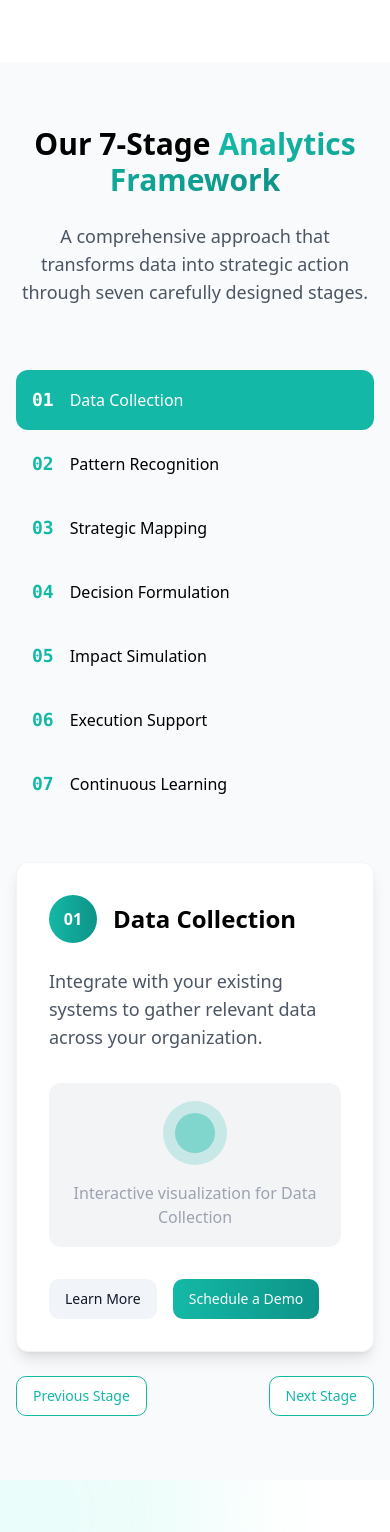
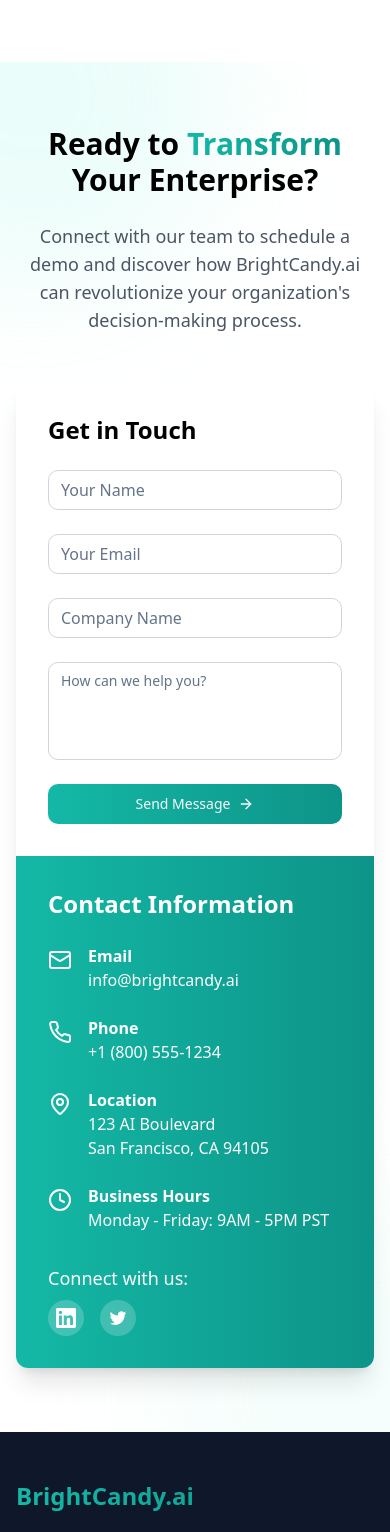
Before and after one commit to PezanB/brightcandy-ai-spark, a React (Vite) app: page / in a window 390 px wide. Shown: the part 4474-6006 px from the top of the page. Built offline with nearby package versions, Linux system fonts and the light colour scheme.

Commit message:
Remove framework section
Remove the framework section and its related components.

```diff
--- a/src/components/Framework.tsx
+++ /dev/null
@@ -1,154 +0,0 @@
-
-import { useState } from 'react';
-import { cn } from "@/lib/utils";
-import { Button } from "@/components/ui/button";
-
-const Framework = () => {
-  const [activeStage, setActiveStage] = useState(0);
-
-  const stages = [
-    {
-      number: "01",
-      title: "Data Collection",
-      description: "Integrate with your existing systems to gather relevant data across your organization."
-    },
-    {
-      number: "02",
-      title: "Pattern Recognition",
-      description: "Our AI identifies patterns and trends in your operational data that humans might miss."
-    },
-    {
-      number: "03",
-      title: "Strategic Mapping",
-      description: "Connect identified patterns to your strategic KPIs and business objectives."
-    },
-    {
-      number: "04",
-      title: "Decision Formulation",
-      description: "Generate actionable decisions based on real-time data and strategic goals."
-    },
-    {
-      number: "05",
-      title: "Impact Simulation",
-      description: "Model the potential outcomes of decisions before implementation."
-    },
-    {
-      number: "06",
-      title: "Execution Support",
-      description: "Provide teams with clear guidance on implementing decisions."
-    },
-    {
-      number: "07",
-      title: "Continuous Learning",
-      description: "Monitor outcomes and refine decision models based on real-world results."
-    }
-  ];
-
-  return (
-    <section id="framework" className="section-padding bg-gray-50 dark:bg-brightcandy-dark/20 relative overflow-hidden">
-      {/* Background Elements */}
-      <div className="absolute top-40 -right-20 w-80 h-80 bg-teal-200/20 rounded-full blur-3xl -z-10" />
-      <div className="absolute -bottom-20 -left-20 w-80 h-80 bg-teal-100/20 rounded-full blur-3xl -z-10" />
-
-      <div className="container mx-auto px-4 sm:px-6 lg:px-8">
-        <div className="text-center max-w-3xl mx-auto mb-16">
-          <h2 className="text-3xl md:text-4xl font-bold mb-6">
-            Our 7-Stage <span className="gradient-text">Analytics Framework</span>
-          </h2>
-          <p className="text-lg text-gray-600">
-            A comprehensive approach that transforms data into strategic action through seven carefully designed stages.
-          </p>
-        </div>
-
-        <div className="flex flex-col lg:flex-row gap-12">
-          {/* Framework Navigation */}
-          <div className="lg:w-1/3">
-            <div className="sticky top-24">
-              <div className="space-y-1">
-                {stages.map((stage, index) => (
-                  <button
-                    key={index}
-                    className={cn(
-                      "w-full text-left p-4 rounded-lg transition-all duration-300 flex items-center gap-4",
-                      activeStage === index
-                        ? "bg-teal-500 text-white"
-                        : "hover:bg-teal-100/30"
-                    )}
-                    onClick={() => setActiveStage(index)}
-                  >
-                    <span className={cn(
-                      "font-mono text-lg font-bold",
-                      activeStage === index
-                        ? "text-white"
-                        : "text-teal-500"
-                    )}>
-                      {stage.number}
-                    </span>
-                    <div className="text-left">
-                      <h3 className="font-medium">{stage.title}</h3>
-                    </div>
-                  </button>
-                ))}
-              </div>
-            </div>
-          </div>
-
-          {/* Framework Content */}
-          <div className="lg:w-2/3">
-            <div className="bg-white dark:bg-brightcandy-dark/40 shadow-lg rounded-xl p-8 border border-gray-100 dark:border-brightcandy-dark/60">
-              <div className="flex items-center gap-4 mb-6">
-                <div className="w-12 h-12 rounded-full gradient-bg flex items-center justify-center text-white font-bold">
-                  {stages[activeStage].number}
-                </div>
-                <h3 className="text-2xl font-bold">{stages[activeStage].title}</h3>
-              </div>
-
-              <p className="text-lg text-gray-600 mb-8">
-                {stages[activeStage].description}
-              </p>
-
-              <div className="aspect-video bg-gray-100 dark:bg-brightcandy-dark/60 rounded-lg mb-8 overflow-hidden">
-                <div className="w-full h-full flex items-center justify-center">
-                  <div className="text-center">
-                    <div className="w-16 h-16 mx-auto mb-4 rounded-full bg-teal-500/20 flex items-center justify-center">
-                      <div className="w-10 h-10 rounded-full bg-teal-500/40"></div>
-                    </div>
-                    <p className="text-gray-400">Interactive visualization for {stages[activeStage].title}</p>
-                  </div>
-                </div>
-              </div>
-
-              <div className="flex flex-wrap gap-4">
-                <Button variant="secondary" className="hover-scale">
-                  Learn More
-                </Button>
-                <Button asChild className="gradient-bg hover-scale">
-                  <a href="#contact">Schedule a Demo</a>
-                </Button>
-              </div>
-            </div>
-
-            <div className="mt-6 flex justify-between">
-              <Button
-                variant="outline"
-                onClick={() => setActiveStage((prev) => (prev === 0 ? stages.length - 1 : prev - 1))}
-                className="border-teal-500 text-teal-500"
-              >
-                Previous Stage
-              </Button>
-              <Button
-                variant="outline"
-                onClick={() => setActiveStage((prev) => (prev === stages.length - 1 ? 0 : prev + 1))}
-                className="border-teal-500 text-teal-500"
-              >
-                Next Stage
-              </Button>
-            </div>
-          </div>
-        </div>
-      </div>
-    </section>
-  );
-};
-
-export default Framework;
--- a/src/components/Navbar.tsx
+++ b/src/components/Navbar.tsx
@@ -1,4 +1,3 @@
-
 import { useState, useEffect } from "react";
 import { cn } from "@/lib/utils";
 import { Button } from "@/components/ui/button";
@@ -42,7 +41,6 @@ const Navbar = () => {
           <nav className="hidden md:flex items-center space-x-10">
             <a href="#about" className="text-gray-700 dark:text-gray-300 hover:text-teal-500 dark:hover:text-teal-400 transition-colors">About</a>
             <a href="#benefits" className="text-gray-700 dark:text-gray-300 hover:text-teal-500 dark:hover:text-teal-400 transition-colors">Benefits</a>
-            <a href="#framework" className="text-gray-700 dark:text-gray-300 hover:text-teal-500 dark:hover:text-teal-400 transition-colors">Framework</a>
             <ThemeToggle />
           </nav>
 
@@ -92,13 +90,6 @@ const Navbar = () => {
           >
             Benefits
           </a>
-          <a
-            href="#framework"
-            className="block px-3 py-2 rounded-md text-base font-medium text-gray-700 dark:text-gray-300 hover:text-teal-500 dark:hover:text-teal-400"
-            onClick={() => setIsOpen(false)}
-          >
-            Framework
-          </a>
           <div className="px-3 py-2">
             <Button asChild className="w-full gradient-bg">
               <a href="#contact" onClick={() => setIsOpen(false)}>Connect With Us</a>
--- a/src/pages/Index.tsx
+++ b/src/pages/Index.tsx
@@ -3,7 +3,6 @@ import Navbar from "@/components/Navbar";
 import Hero from "@/components/Hero";
 import AboutUs from "@/components/AboutUs";
 import Benefits from "@/components/Benefits";
-import Framework from "@/components/Framework";
 import ContactCTA from "@/components/ContactCTA";
 import Footer from "@/components/Footer";
 
@@ -14,7 +13,6 @@ const Index = () => {
       <Hero />
       <AboutUs />
       <Benefits />
-      <Framework />
       <ContactCTA />
       <Footer />
     </div>
```
